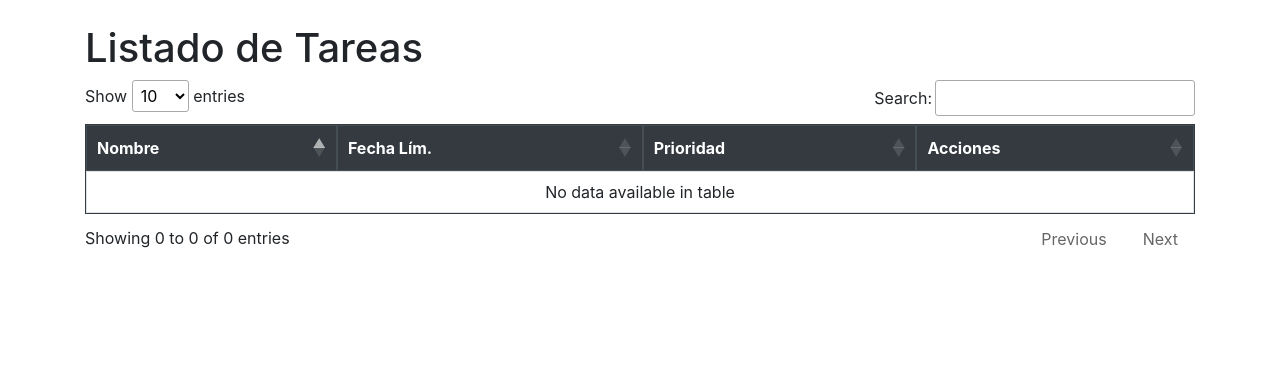
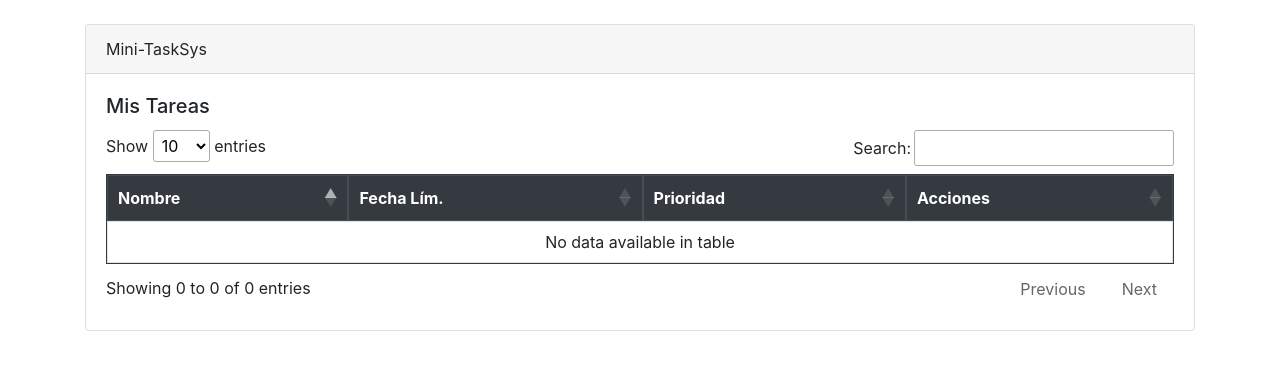
Before and after one commit to jorferr89/minitasksys, a Django app: page /tareas/ in a window 1280 px wide. Shown: the part 56-426 px from the top of the page. Run offline with Django 4.2, Linux system fonts and the light colour scheme; data that the repository does not hold is empty; some libraries are stand-ins or nearby versions.

Commit message:
se agrego div card

```diff
--- a/apps/tareas/templates/list.html
+++ b/apps/tareas/templates/list.html
@@ -2,7 +2,12 @@
 {% block title %} Gestión de Tareas - {{ title }} {% endblock %}
 {% block body %}
 
-<h1>{{ title }}</h1>
+<div class="card">
+    <div class="card-header">
+      Mini-TaskSys
+    </div>
+    <div class="card-body">
+      <h5 class="card-title">Mis Tareas</h5>
 
       <table id="tproyectos" class="table table-bordered table-hover border-dark">
         <thead class="thead-dark">
@@ -28,6 +33,10 @@
             {% endfor %}
         </tbody>
     </table>
+    </div>
+</div>
+
+
 
 {% endblock %}
 
```
Lines whose indentation alone changed are shown as unchanged.
